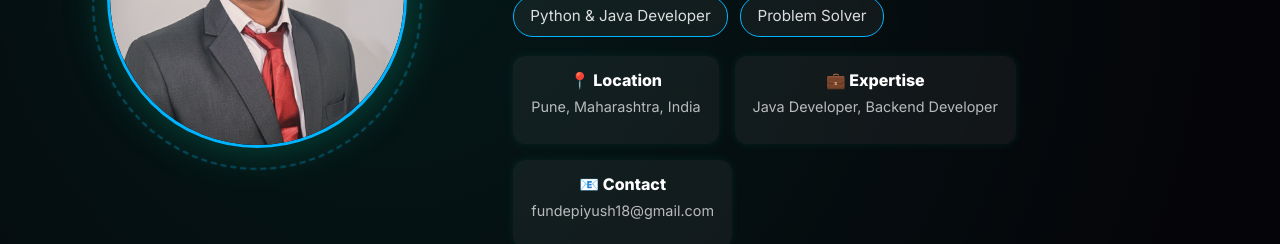
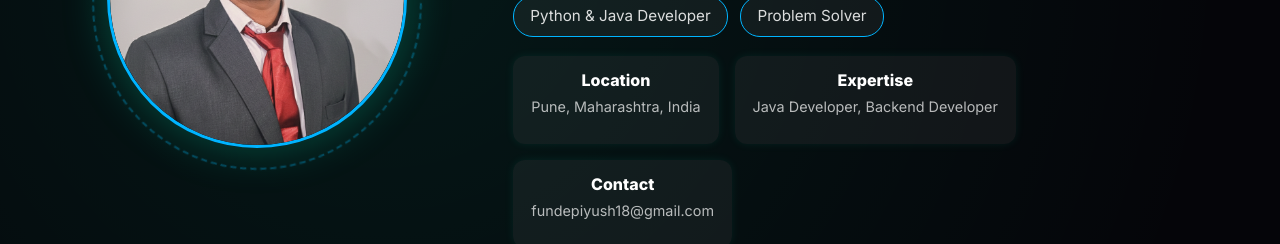
Before and after one commit to piyushFunde/Piyush-Portfolio, a React (Vite) app: page / in a window 1280 px wide. Shown: the part 364-608 px from the top of the page. Built offline with nearby package versions, Linux system fonts and the light colour scheme; the HTML template or start-up script is replaced by a standard one.

Commit message:
Updated project

```diff
--- a/src/pages/Home.jsx
+++ b/src/pages/Home.jsx
@@ -106,9 +106,9 @@ export default function Home() {
           {/* Info Cards */}
           <motion.div className="info-cards">
             {[
-              { label: '📍 Location', value: 'Pune, Maharashtra, India' },
-              { label: '💼 Expertise', value: 'Java Developer, Backend Developer' },
-              { label: '📧 Contact', value: 'fundepiyush18@gmail.com' },
+              { label: ' Location', value: 'Pune, Maharashtra, India' },
+              { label: ' Expertise', value: 'Java Developer, Backend Developer' },
+              { label: ' Contact', value: 'fundepiyush18@gmail.com' },
             ].map((info, i) => (
               <motion.div key={i} whileHover={{ y: -4, scale: 1.05 }} transition={{ type: 'spring', stiffness: 250 }} className="info-card">
                 <strong>{info.label}</strong>
```
